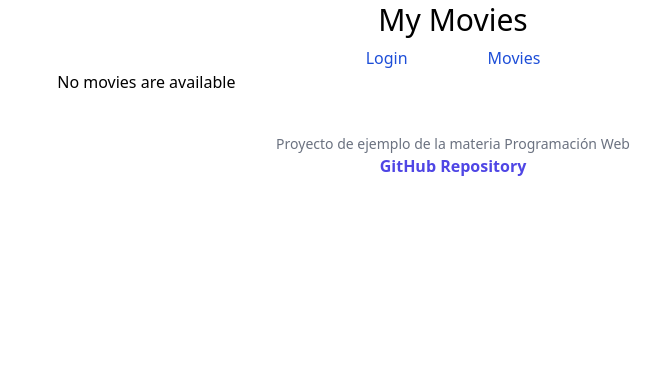
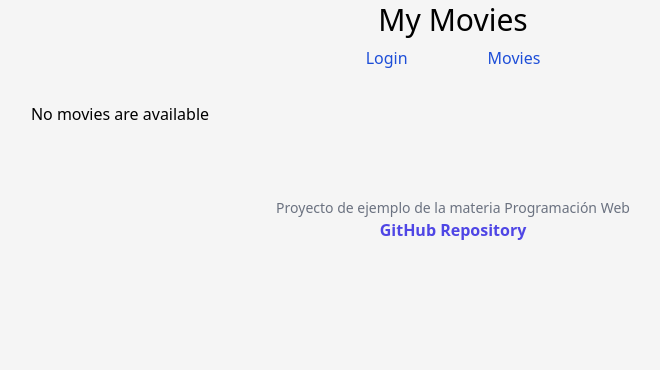
Before and after one commit to Nombre-S/MyMovies, a Django app: page / in a window 1280 px wide. Shown: the part 18-388 px from the top of the page, without its empty margins (187-847 px from the left). Run offline with Django 5.2, Linux system fonts and the light colour scheme; data that the repository does not hold is empty; some libraries are stand-ins or nearby versions.

Commit message:
Changed output

```diff
--- a/mymovies/movies/static/movies/css/output.css
+++ b/mymovies/movies/static/movies/css/output.css
@@ -839,6 +839,10 @@ select {
   display: grid;
 }
 
+.hidden {
+  display: none;
+}
+
 .h-0 {
   height: 0px;
 }
@@ -849,6 +853,10 @@ select {
 
 .h-auto {
   height: auto;
+}
+
+.h-96 {
+  height: 24rem;
 }
 
 .w-2\/3 {
@@ -974,6 +982,16 @@ select {
   margin-left: calc(5rem * calc(1 - var(--tw-space-x-reverse)));
 }
 
+.space-y-4 > :not([hidden]) ~ :not([hidden]) {
+  --tw-space-y-reverse: 0;
+  margin-top: calc(1rem * calc(1 - var(--tw-space-y-reverse)));
+  margin-bottom: calc(1rem * var(--tw-space-y-reverse));
+}
+
+.overflow-hidden {
+  overflow: hidden;
+}
+
 .rounded {
   border-radius: 0.25rem;
 }
@@ -984,6 +1002,11 @@ select {
 
 .rounded-md {
   border-radius: 0.375rem;
+}
+
+.rounded-t-lg {
+  border-top-left-radius: 0.5rem;
+  border-top-right-radius: 0.5rem;
 }
 
 .border-gray-300 {
@@ -1021,6 +1044,31 @@ select {
   background-color: rgb(99 102 241 / var(--tw-bg-opacity));
 }
 
+.bg-gray-600 {
+  --tw-bg-opacity: 1;
+  background-color: rgb(75 85 99 / var(--tw-bg-opacity));
+}
+
+.bg-neutral-300 {
+  --tw-bg-opacity: 1;
+  background-color: rgb(212 212 212 / var(--tw-bg-opacity));
+}
+
+.bg-neutral-200 {
+  --tw-bg-opacity: 1;
+  background-color: rgb(229 229 229 / var(--tw-bg-opacity));
+}
+
+.bg-neutral-100 {
+  --tw-bg-opacity: 1;
+  background-color: rgb(245 245 245 / var(--tw-bg-opacity));
+}
+
+.object-cover {
+  -o-object-fit: cover;
+     object-fit: cover;
+}
+
 .p-4 {
   padding: 1rem;
 }
@@ -1049,6 +1097,16 @@ select {
   padding-bottom: 0.5rem;
 }
 
+.px-4 {
+  padding-left: 1rem;
+  padding-right: 1rem;
+}
+
+.py-8 {
+  padding-top: 2rem;
+  padding-bottom: 2rem;
+}
+
 .text-center {
   text-align: center;
 }
@@ -1070,6 +1128,11 @@ select {
 .text-sm {
   font-size: 0.875rem;
   line-height: 1.25rem;
+}
+
+.text-xl {
+  font-size: 1.25rem;
+  line-height: 1.75rem;
 }
 
 .font-bold {
@@ -1175,6 +1238,11 @@ select {
   background-color: rgb(99 102 241 / var(--tw-bg-opacity));
 }
 
+.hover\:bg-indigo-600:hover {
+  --tw-bg-opacity: 1;
+  background-color: rgb(79 70 229 / var(--tw-bg-opacity));
+}
+
 .hover\:text-indigo-500:hover {
   --tw-text-opacity: 1;
   color: rgb(99 102 241 / var(--tw-text-opacity));
@@ -1239,6 +1307,28 @@ select {
   opacity: 1;
 }
 
+@media (min-width: 640px) {
+  .sm\:grid-cols-2 {
+    grid-template-columns: repeat(2, minmax(0, 1fr));
+  }
+
+  .sm\:flex-row {
+    flex-direction: row;
+  }
+
+  .sm\:space-x-20 > :not([hidden]) ~ :not([hidden]) {
+    --tw-space-x-reverse: 0;
+    margin-right: calc(5rem * var(--tw-space-x-reverse));
+    margin-left: calc(5rem * calc(1 - var(--tw-space-x-reverse)));
+  }
+
+  .sm\:space-y-0 > :not([hidden]) ~ :not([hidden]) {
+    --tw-space-y-reverse: 0;
+    margin-top: calc(0px * calc(1 - var(--tw-space-y-reverse)));
+    margin-bottom: calc(0px * var(--tw-space-y-reverse));
+  }
+}
+
 @media (min-width: 768px) {
   .md\:col-span-1 {
     grid-column: span 1 / span 1;
@@ -1256,3 +1346,15 @@ select {
     grid-template-columns: repeat(3, minmax(0, 1fr));
   }
 }
+
+@media (min-width: 1024px) {
+  .lg\:grid-cols-4 {
+    grid-template-columns: repeat(4, minmax(0, 1fr));
+  }
+}
+
+@media (min-width: 1280px) {
+  .xl\:grid-cols-5 {
+    grid-template-columns: repeat(5, minmax(0, 1fr));
+  }
+}
```
